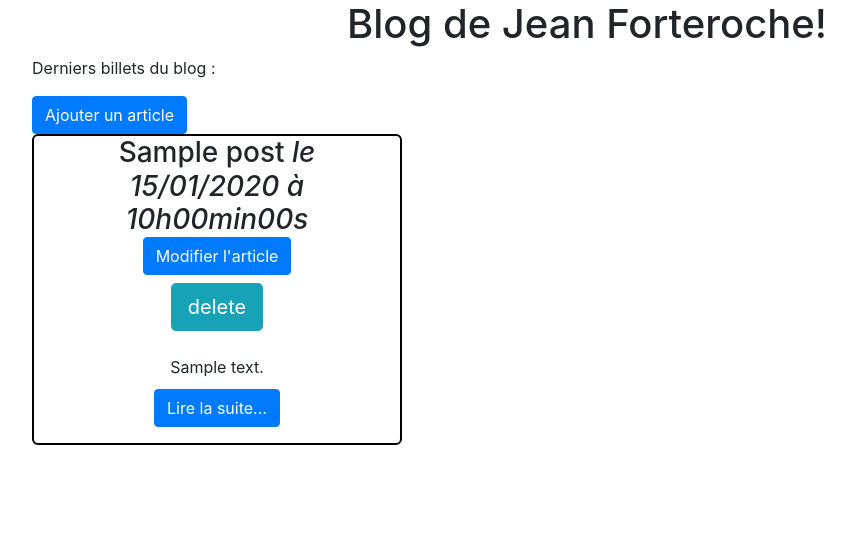
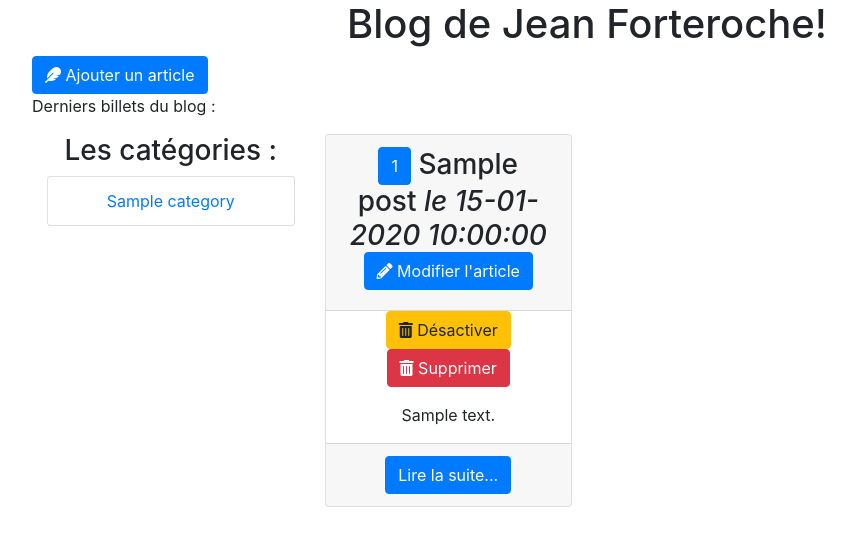
Before and after one commit to JeremBoyer/Blog_JF_p3, a PHP site: page / in a window 1280 px wide. Shown: the part 56-602 px from the top of the page, without its empty margins (53-908 px from the left). Run offline with PHP 8.4, Linux system fonts and the light colour scheme; tables that the repository leaves empty or names only in its code hold one stand-in row (values such as "Sample post"); some libraries are stand-ins or nearby versions.

Commit message:
[New features] : Display of categories. Integration of TinyMCE. Alert messages are in progress. Reflection on hydration.

```diff
--- /dev/null
+++ b/Controller/CategoryController.php
@@ -0,0 +1,13 @@
+<?php
+
+use Blog\Model\CategoryManager;
+
+require_once ('Model/CategoryManager.php');
+
+function getPostsCategory($categoryId)
+{
+    $categoryManager = new CategoryManager();
+    $posts = $categoryManager->getPostsCategory($categoryId);
+
+    require('Views/PostViews/postCategoryView.php');
+}
--- a/Controller/PostController.php
+++ b/Controller/PostController.php
@@ -2,13 +2,17 @@
 
 use Blog\Model\PostManager;
 use Blog\Model\CommentManager;
+use Blog\Model\CategoryManager;
 
 require_once('Model/PostManager.php');
 require_once('Model/CommentManager.php');
+require_once('Model/CategoryManager.php');
 
 function listPosts()
 {
     $postManager = new PostManager();
+    $categoryManager = new CategoryManager();
+    $categories = $categoryManager->listCategory();
     $posts = $postManager->getPosts();
 
     require('Views/homeView.php');
@@ -29,7 +33,7 @@ function addPostDisplay()
 {
     $postManager = new PostManager();
     $posts = $postManager->getPosts();
-
+    session_start();
     require('Views/PostViews/addPostView.php');
 }
 
@@ -38,12 +42,14 @@ function addPost($postTitle, $postContent, $userId, $categoryId)
     $postManager = new PostManager();
 
     $affectedPost = $postManager->addPost($postTitle, $postContent, $userId, $categoryId);
+    session_start();
+    if ($affectedPost === false) {
+        $_SESSION['error']= 'Impossible d\'ajouter un article !';
+    } else {
+        $_SESSION['success'] = 'Votre article a été ajouté =)!';
+    }
 
-    if ($affectedPost === false) {
-        die('Impossible d\'ajouter le commentaire !');
-    } else {
         header('Location: index.php?action=addPostDisplay');
-    }
 }
 
 function upDatePostDisplay($postID)
--- /dev/null
+++ b/Model/CategoryManager.php
@@ -0,0 +1,40 @@
+<?php
+namespace Blog\Model;
+
+
+require_once("Model/Manager.php");
+
+class CategoryManager extends Manager
+{
+
+    public function getPostsCategory($categoryId)
+    {
+        $db = $this->dbConnect();
+
+        $posts = $db->prepare('SELECT * , post.title AS postTitle
+                                    FROM post
+                                    LEFT JOIN category
+                                    ON post.category_id_fk = category.id
+                                    WHERE post.deleted_at IS NULL && post.category_id_fk = ?
+                                    ORDER BY post.created_at
+                                    DESC LIMIT 0, 6');
+
+        $posts->bindParam(1,$categoryId, \PDO::PARAM_INT);
+
+        $posts->execute(array($categoryId));
+
+        return $posts;
+    }
+
+    public function listCategory()
+    {
+        $db = $this->dbConnect();
+
+        $cats = $db->prepare('SELECT *
+                                      FROM category');
+
+        $cats->execute();
+        return $cats;
+    }
+
+}
--- a/Model/CommentManager.php
+++ b/Model/CommentManager.php
@@ -1,7 +1,7 @@
 <?php
 namespace Blog\Model;
 
-require_once ("model/Manager.php");
+require_once ("Model/Manager.php");
 
 class CommentManager extends Manager
 {
@@ -16,6 +16,8 @@ class CommentManager extends Manager
                                   WHERE comment.deleted_at IS NULL && comment.post_id_fk = ?
                                   ORDER BY comment.created_at DESC');
         $comments->execute(array($postId));
+        var_dump($comments);
+        var_dump($postId);
 
         return $comments;
     }
--- a/Model/PostManager.php
+++ b/Model/PostManager.php
@@ -2,7 +2,7 @@
 namespace Blog\Model;
 
 
-require_once("model/Manager.php");
+require_once("Model/Manager.php");
 
 /**
  * Class PostManager
@@ -21,7 +21,7 @@ class PostManager extends Manager
     {
         $db = $this->dbConnect();
 
-        $req = $db->query('SELECT id, title, content, DATE_FORMAT(created_at, \'%d/%m/%Y à %Hh%imin%ss\') AS created_at_fr
+        $req = $db->query('SELECT *
                                     FROM post
                                     WHERE deleted_at IS NULL
                                     ORDER BY created_at
--- a/Public/css/style.css
+++ b/Public/css/style.css
@@ -7,9 +7,6 @@ h1
 
 [class*="col-"], footer {
 
-    border: 2px solid black;
-    border-radius: 6px;
-    line-height: 40px;
     text-align: center;
 }
 
--- a/Views/PostViews/postView.php
+++ b/Views/PostViews/postView.php
@@ -34,7 +34,7 @@
         <p><?= nl2br(htmlspecialchars($comment['comment'])) ?></p>
             <p>
                 <a href="index.php?action=deleteSoftComment&amp;id=<?= $comment['id'] ?>" class="btn btn-info btn-lg">
-                    <span class="glyphicon glyphicon-trash"></span>
+                    <span class="glyphicon glyphicon-trash"></span>Delete
                 </a>
             </p>
         </div>
--- a/Views/PostViews/updatePostView.php
+++ b/Views/PostViews/updatePostView.php
@@ -13,7 +13,7 @@
 
             <div>
                 <label for="content">Article</label><br />
-                <textarea id="content" name="content"> <?= $post['content']?></textarea>
+                <textarea id="mytextarea" name="content"> <?= $post['content']?></textarea>
             </div>
             <div>
                 <input type="submit" />
--- a/Views/homeView.php
+++ b/Views/homeView.php
@@ -1,39 +1,81 @@
-<?php $title = 'Blog de Jean Forteroche'; ?>
+<?php
+    session_start();
+    $title = 'Blog de Jean Forteroche';
+
+?>
 
 <?php ob_start(); ?>
     <h1>Blog de Jean Forteroche!</h1>
+    <div><a href="index.php?action=addPostDisplay" class="btn btn-xs btn-primary"><i class="fas fa-feather"></i> Ajouter un article</a></div>
+
     <p>Derniers billets du blog :</p>
-<div ><a href="index.php?action=addPostDisplay" class="btn btn-xs btn-primary">Ajouter un article</a></div>
     <div class="container">
+        <div class="row">
+            <!--Side Bar-->
+            <div class="col-lg-3">
+                <!--List category-->
+                <div class="list-group">
+                    <h3>Les catégories :</h3>
+                    <?php
+                    while ($category = $categories->fetch()) {
+                        ?>
+
+
+                        <div>
+                            <a href="index.php?action=getPostsCategory&amp;category_id_fk=<?= $category['id'] ?>"
+                                class="list-group-item"><?= $category['title'] ?>
+                            </a>
+                        </div>
+
+
+                        <?php
+                    }
+                    ?>
+                </div>
+            </div>
+            <div class="col-lg-9">
                 <div class="row">
                     <?php
 
-while ($data = $posts->fetch())
-{
+                    while ($data = $posts->fetch()) {
                         ?>
 
-            <div class="col-md-4">
+                        <div class="col-lg-4 col-md-6 mb-4">
+                            <div class="card h-100">
+                                <div class="card-header">
 
                                 <h3>
+                                    <a href="index.php?action=getPostsCategory&amp;category_id_fk=<?= $data['category_id_fk'] ?>"
+                                       class="btn btn-xs btn-primary"><?= $data['category_id_fk'] ?></a>
                                     <?= htmlspecialchars($data['title']) ?>
-                        <em>le <?= $data['created_at_fr'] ?></em>
-                        <a href="index.php?action=updatePostDisplay&amp;id=<?= $data['id'] ?>" class="btn btn-xs btn-primary">Modifier l'article</a>
+                                    <em>le <?php $date = new DateTime($data['created_at']);
+                                            echo $date->format('d-m-Y H:i:s'); ?></em>
+                                    <a href="index.php?action=updatePostDisplay&amp;id=<?= $data['id'] ?>"
+                                       class="btn btn-xs btn-primary"><i class="fas fa-pencil-alt"></i> Modifier l'article</a>
 
                                 </h3>
 
+                                </div>
+
                                 <p>
-                        <a href="index.php?action=deleteSoftPost&amp;id=<?= $data['id'] ?>" class="btn btn-info btn-lg"><span class="glyphicon glyphicon-trash"></span>delete</a>
+                                    <a href="index.php?action=deleteSoftPost&amp;id=<?= $data['id'] ?>"
+                                       class="btn btn-warning btn-xs"><i class="fas fa-trash-alt"></i> Désactiver</a>
+                                    <a href="index.php?action=deletePost&amp;id=<?= $data['id'] ?>"
+                                       class="btn btn-danger btn-xs"><i class="fas fa-trash-alt"></i> Supprimer</a>
                                 </p>
 
 
                                 <p>
                                     <?= nl2br(htmlspecialchars(substr($data['content'], 0, 200))) ?>
-                        <br />
-                        <a href="index.php?action=post&amp;id=<?= $data['id'] ?>" class="btn btn-xs btn-primary">Lire la suite...</a>
+                                    <br/>
 
                                 </p>
+                                <div class="card-footer">
+                                    <a href="index.php?action=post&amp;id=<?= $data['id'] ?>"
+                                       class="btn btn-xs btn-primary">Lire la suite...</a>
 
-
+                                </div>
+                            </div>
                         </div>
                         <?php
                     }
@@ -43,6 +85,8 @@ $posts->closeCursor();
                     ?>
                 </div>
             </div>
+        </div>
+    </div>
 <?php $content = ob_get_clean(); ?>
 
 <?php require('layout.php'); ?>
--- a/Views/layout.php
+++ b/Views/layout.php
@@ -6,32 +6,35 @@
     <title><?= $title ?></title>
     <link href="public/css/style.css" rel="stylesheet" />
     <!-- Bootstrap core CSS -->
-    <link href="https://stackpath.bootstrapcdn.com/bootstrap/4.1.1/css/bootstrap.min.css" rel="stylesheet">
+    <!--<link href="https://stackpath.bootstrapcdn.com/bootstrap/4.1.1/css/bootstrap.min.css" rel="stylesheet">-->
+    <link rel="stylesheet" href="https://maxcdn.bootstrapcdn.com/bootstrap/4.0.0/css/bootstrap.min.css">
+    <link rel="stylesheet" href="https://use.fontawesome.com/releases/v5.0.13/css/all.css">
+    <script src="https://maxcdn.bootstrapcdn.com/bootstrap/4.0.0/js/bootstrap.min.js"></script>
+    <!-- Jquery CDN GOOGLE-->
+    <script src="https://ajax.googleapis.com/ajax/libs/jquery/3.3.1/jquery.min.js"></script>
 
     <!--<script src="https://cloud.tinymce.com/stable/tinymce.min.js?apiKey=wg9zl6bathf9ajn9pjnf4a5nf5ycgso37vsvyi1u73avj6j8"></script>-->
     <script src="Public/js/1-tinyMCE-simple/tinymce/tinymce.min.js"></script>
-    <script src="Public/js/2-tinyMCE-advanced/tinymce/tinymce.min.js"></script>
+    <!--<script src="Public/js/2-tinyMCE-advanced/tinymce/tinymce.min.js"></script>-->
     <script src="Public/js/1-tinyMCE-simple/tinymce/jquery.tinymce.min.js"></script>
-    <script src="Public/js/2-tinyMCE-advanced/tinymce/jquery.tinymce.min.js"></script>
+    <!--<script src="Public/js/2-tinyMCE-advanced/tinymce/jquery.tinymce.min.js"></script>-->
     <script type="text/javascript">
         tinymce.init({
 
-            mode : "exact",
-            // id ou class, des textareas
-            elements : "texte,texte2",
-            // en mode avancé, cela permet de choisir les plugins
-            theme : "advanced",
-            // liste des plugins
+            selector: '#mytextarea',
+            theme: 'modern',
+            width: 600,
+            height: 300,
             plugins: [
-                'advlist autolink lists link image charmap print preview hr anchor pagebreak',
-                'searchreplace wordcount visualblocks visualchars code fullscreen',
-                'insertdatetime media nonbreaking save table contextmenu directionality',
-                'emoticons template paste textcolor colorpicker textpattern imagetools codesample toc'
+                'advlist autolink link image lists charmap print preview hr anchor pagebreak spellchecker',
+                'searchreplace wordcount visualblocks visualchars code fullscreen insertdatetime media nonbreaking',
+                'save table contextmenu directionality emoticons template paste textcolor'
             ],
+            content_css: 'css/content.css',
+            formNoValidate: true,
+            toolbar: 'insertfile undo redo | styleselect | bold italic | alignleft aligncenter alignright alignjustify | bullist numlist outdent indent | link image | print preview media fullpage | forecolor backcolor emoticons',
 
-            toolbar1: 'undo redo | insert | styleselect | bold italic | alignleft aligncenter alignright alignjustify | bullist numlist outdent indent | link image',
-            toolbar2: 'print preview media | forecolor backcolor emoticons | codesample',
-
+            language: "fr_FR"
         });
     </script>
 
--- a/index.php
+++ b/index.php
@@ -2,13 +2,20 @@
 
 require ('Controller/CommentController.php');
 require ('Controller/PostController.php');
-
+require ('Controller/CategoryController.php');
 
 try {
     if (isset($_GET['action'])) {
 
         if ($_GET['action'] == 'listPosts') {
             listPosts();
+        } elseif ($_GET['action'] == 'getPostsCategory') {
+            if (isset($_GET['category_id_fk']) && $_GET['category_id_fk'] > 0) {
+                getPostsCategory($_GET['category_id_fk']);
+                var_dump($_GET['category_id_fk']);
+            } else {
+                throw new Exception('Aucun identifiant de billet envoyé');
+            }
         } elseif ($_GET['action'] == 'post') {
             if (isset($_GET['id']) && $_GET['id'] > 0) {
                 post();
@@ -21,6 +28,7 @@ try {
             if (!empty($_POST['title']) && !empty($_POST['content']) && !empty($_POST['user_id_fk']) && !empty($_POST['category_id_fk'])) {
                 addPost($_POST['title'], $_POST['content'], $_POST['user_id_fk'], $_POST['category_id_fk']);
             } else {
+                var_dump($_POST['title'], $_POST['content'], $_POST['user_id_fk'], $_POST['category_id_fk']);
                 echo 'Erreur : tous les champs ne sont pas remplis !';
             }
         } elseif ($_GET['action'] == 'updatePostDisplay') {
```
Also changed, not shown: Controller/frontend.php (deleted, +0 -147 lines), Views/PostViews/addPostView.php (+21 -2 lines), Views/PostViews/postCategoryView.php (added, +35 -0 lines). Lines whose indentation alone changed are shown as unchanged.
